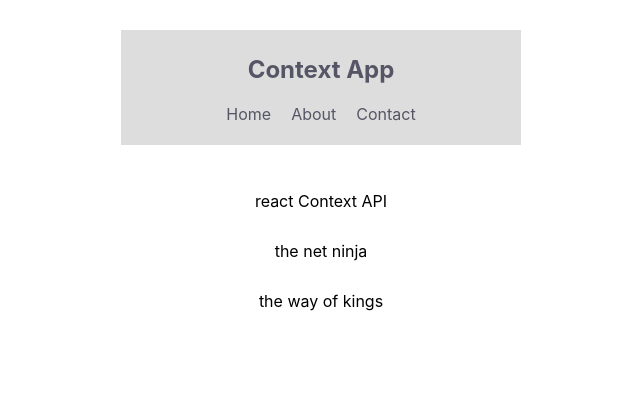
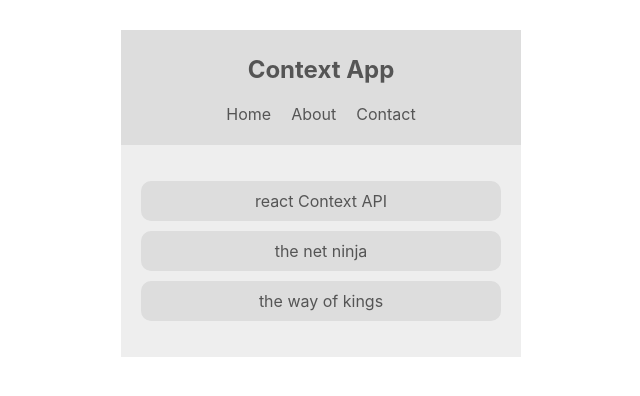
Before and after one commit to dodicandra/react-Hooks, a React (Create React App) app: page / in a window 1280 px wide. Shown: the top 396 px of the page, without its empty margins (319-959 px from the left). Built offline with nearby package versions, Linux system fonts and the light colour scheme.

Commit message:
lesson-2

```diff
--- a/src/Components/Bookslist.jsx
+++ b/src/Components/Bookslist.jsx
@@ -1,15 +1,27 @@
 import React, { Component } from 'react';
+import { ThemeContext } from '../Contexts/themeContext';
 
 export default class Bookslist extends Component {
   render() {
     return (
-      <div className='book-list'>
-        <ul>
-          <li>react Context API</li>
-          <li>the net ninja</li>
-          <li>the way of kings</li>
-        </ul>
-      </div>
+      <ThemeContext.Consumer>
+        {(context) => {
+          const { isLightTheme, light, dark } = context;
+          const theme = isLightTheme ? light : dark;
+          return (
+            <div
+              className='book-list'
+              style={{ background: theme.bg, color: theme.syntax }}
+            >
+              <ul>
+                <li style={{ background: theme.ui }}>react Context API</li>
+                <li style={{ background: theme.ui }}>the net ninja</li>
+                <li style={{ background: theme.ui }}>the way of kings</li>
+              </ul>
+            </div>
+          );
+        }}
+      </ThemeContext.Consumer>
     );
   }
 }
--- a/src/Components/Navbar.jsx
+++ b/src/Components/Navbar.jsx
@@ -4,7 +4,6 @@ import { ThemeContext } from '../Contexts/themeContext';
 export default class Navbar extends Component {
   static contextType = ThemeContext;
   render() {
-    console.log(this.context);
     const { isLightTheme, light, dark } = this.context;
     const theme = isLightTheme ? light : dark;
     return (
--- a/src/Contexts/themeContext.js
+++ b/src/Contexts/themeContext.js
@@ -5,7 +5,7 @@ export const ThemeContext = createContext();
 export default class ThemeContextProvider extends Component {
   state = {
     isLightTheme: true,
-    light: { syntax: '#556', ui: '#ddd', bg: '#eee' },
+    light: { syntax: '#555', ui: '#ddd', bg: '#eee' },
     dark: { sytax: '#ddd', ui: '#333', bg: '#555' },
   };
   render() {
```
Also changed, not shown: src/Components/ThemeToggle.jsx (added, +7 -0 lines).
